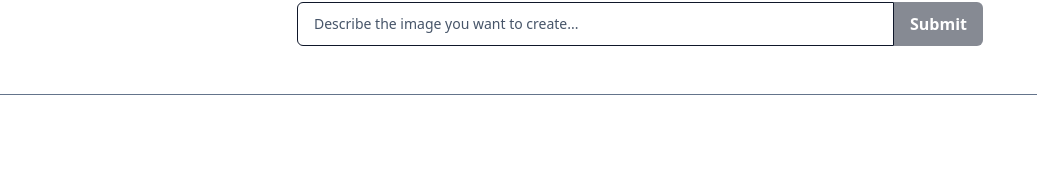
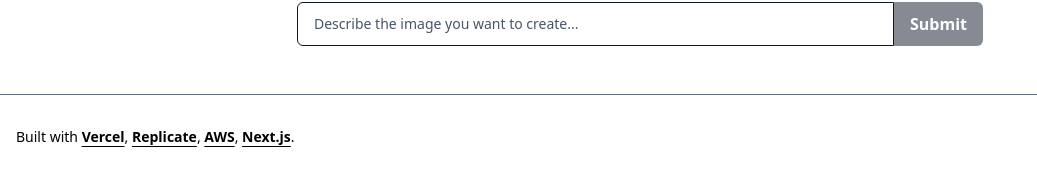
Before and after one commit to peterhangg/sketch-ai, a Next.js app: page / in a window 1280 px wide. Shown: the part 1031-1207 px from the top of the page, without its empty margins (0-1037 px from the left). Built offline with nearby package versions, Linux system fonts and the light colour scheme; no server answers.

Commit message:
updated footer and moved components (#13)

```diff
--- a/src/components/Canvas.tsx
+++ b/src/components/Canvas.tsx
@@ -5,7 +5,7 @@ import {
   TrashIcon,
   ArrowDownTrayIcon,
 } from "@heroicons/react/24/solid";
-import { IconButton } from "./IconButton";
+import { IconButton } from "./ui/IconButton";
 import { ColorPicker } from "./ColorPicker";
 import { useOnDraw } from "@/hooks/useOnDraw";
 import { useDrawStore } from "@/state/drawStore";
--- a/src/components/ColorPicker.tsx
+++ b/src/components/ColorPicker.tsx
@@ -1,6 +1,6 @@
 import { BLACK, WHITE } from "@/lib/constants";
 import React from "react";
-import { IconButton } from "./IconButton";
+import { IconButton } from "./ui/IconButton";
 // import { PaintBrushIcon } from "@heroicons/react/24/solid";
 import useColorPickerStore from "@/state/colorPickerStore";
 
--- /dev/null
+++ b/src/components/Footer.tsx
@@ -0,0 +1,65 @@
+import React from "react";
+import { motion } from "framer-motion";
+import { cn } from "@/lib/utils";
+
+interface FooterProps {
+  className?: React.HTMLAttributes<HTMLElement>["className"];
+}
+
+export function Footer({ className }: FooterProps) {
+  return (
+    <motion.footer
+      className={cn(className)}
+      initial="hidden"
+      whileInView="visible"
+      viewport={{ once: true, amount: 0.5 }}
+      transition={{ duration: 0.5 }}
+      variants={{
+        hidden: { opacity: 0, x: -50 },
+        visible: { opacity: 1, x: 0 },
+      }}
+    >
+      <div className="container mx-auto border-t border-t-slate-500 bg-white px-4 py-8">
+        <div className="text-center text-sm md:text-left">
+          Built with{" "}
+          <a
+            className="font-bold underline underline-offset-4 transition hover:text-black/70"
+            href="https://vercel.com"
+            target="_blank"
+            rel="noreferrer"
+          >
+            Vercel
+          </a>
+          ,{" "}
+          <a
+            className="font-bold underline underline-offset-4 transition hover:text-black/70"
+            href="https://replicate.com"
+            target="_blank"
+            rel="noreferrer"
+          >
+            Replicate
+          </a>
+          ,{" "}
+          <a
+            className="font-bold underline underline-offset-4 transition hover:text-black/70"
+            href={"https://aws.amazon.com"}
+            target="_blank"
+            rel="noreferrer"
+          >
+            AWS
+          </a>
+          ,{" "}
+          <a
+            className="font-bold underline underline-offset-4 transition hover:text-black/70"
+            href={"https://nextjs.org"}
+            target="_blank"
+            rel="noreferrer"
+          >
+            Next.js
+          </a>
+          .
+        </div>
+      </div>
+    </motion.footer>
+  );
+}
--- a/src/components/ui/Header.tsx
+++ b/src/components/Header.tsx
@@ -3,7 +3,7 @@ import Link from "next/link";
 import { useSession, signOut } from "next-auth/react";
 import { motion } from "framer-motion";
 import { cn } from "@/lib/utils";
-import { buttonStyles } from "./Button";
+import { buttonStyles } from "./ui/Button";
 
 export function Header() {
   const { data: session } = useSession();
--- a/src/components/layout/Layout.tsx
+++ b/src/components/layout/Layout.tsx
@@ -2,8 +2,8 @@ import React from "react";
 import Head from "next/head";
 import { useRouter } from "next/router";
 import { Toaster } from "react-hot-toast";
-import { Header } from "../ui/Header";
-import { Footer } from "../ui/Footer";
+import { Header } from "../Header";
+import { Footer } from "../Footer";
 
 interface LayoutProps {
   children: React.ReactNode;
--- a/src/components/ui/Footer.tsx
+++ /dev/null
@@ -1,18 +0,0 @@
-import React from "react";
-import { motion } from "framer-motion";
-
-export function Footer() {
-  return (
-    <motion.footer
-      className="container mx-auto border-t border-t-slate-500 bg-white px-4 py-10"
-      initial="hidden"
-      whileInView="visible"
-      viewport={{ once: true, amount: 0.5 }}
-      transition={{ duration: 0.5 }}
-      variants={{
-        hidden: { opacity: 0, x: -50 },
-        visible: { opacity: 1, x: 0 },
-      }}
-    ></motion.footer>
-  );
-}
--- a/src/components/IconButton.tsx
+++ b/src/components/ui/IconButton.tsx
@@ -3,7 +3,7 @@ import { cn } from "@/lib/utils";
 
 interface IconButtonProps {
   icon: React.ReactNode;
-  className?: string;
+  className?: React.HTMLAttributes<HTMLElement>["className"];
   onClick?: () => void;
   disabled?: boolean;
 }
--- a/src/pages/gallery.tsx
+++ b/src/pages/gallery.tsx
@@ -8,7 +8,7 @@ import { prisma } from "@/lib/prisma";
 import { isValidUrl } from "@/lib/utils";
 import { Sketch, User } from "@prisma/client";
 import { Spinner } from "@/components/ui/Spinner";
-import { IconButton } from "@/components/IconButton";
+import { IconButton } from "@/components/ui/IconButton";
 import { TrashIcon, PencilIcon } from "@heroicons/react/24/solid";
 import { displayToast, ToastVariant } from "@/components/ui/Toast";
 import { useIntersection } from "@/hooks/useIntersection";
--- a/src/pages/index.tsx
+++ b/src/pages/index.tsx
@@ -12,7 +12,7 @@ import { Canvas } from "@/components/Canvas";
 import { PromptForm } from "@/components/PromptForm";
 import { Spinner } from "@/components/ui/Spinner";
 import { Button, buttonStyles } from "@/components/ui/Button";
-import { IconButton } from "@/components/IconButton";
+import { IconButton } from "@/components/ui/IconButton";
 import { displayToast, ToastVariant } from "@/components/ui/Toast";
 import { blobToBase64, downloadImage } from "@/lib/blob";
 import { getServerAuthSession } from "@/lib/auth";
```
